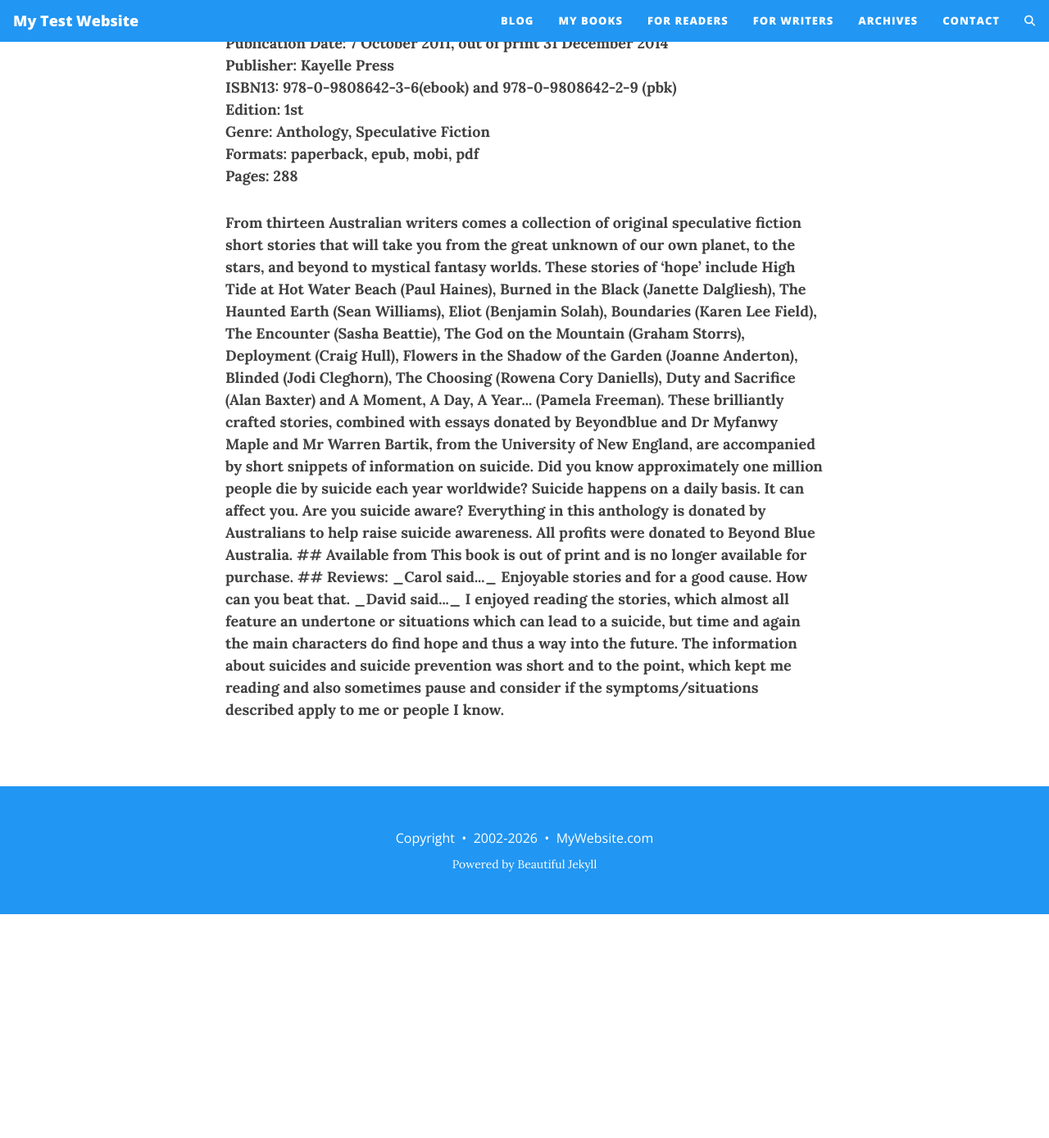
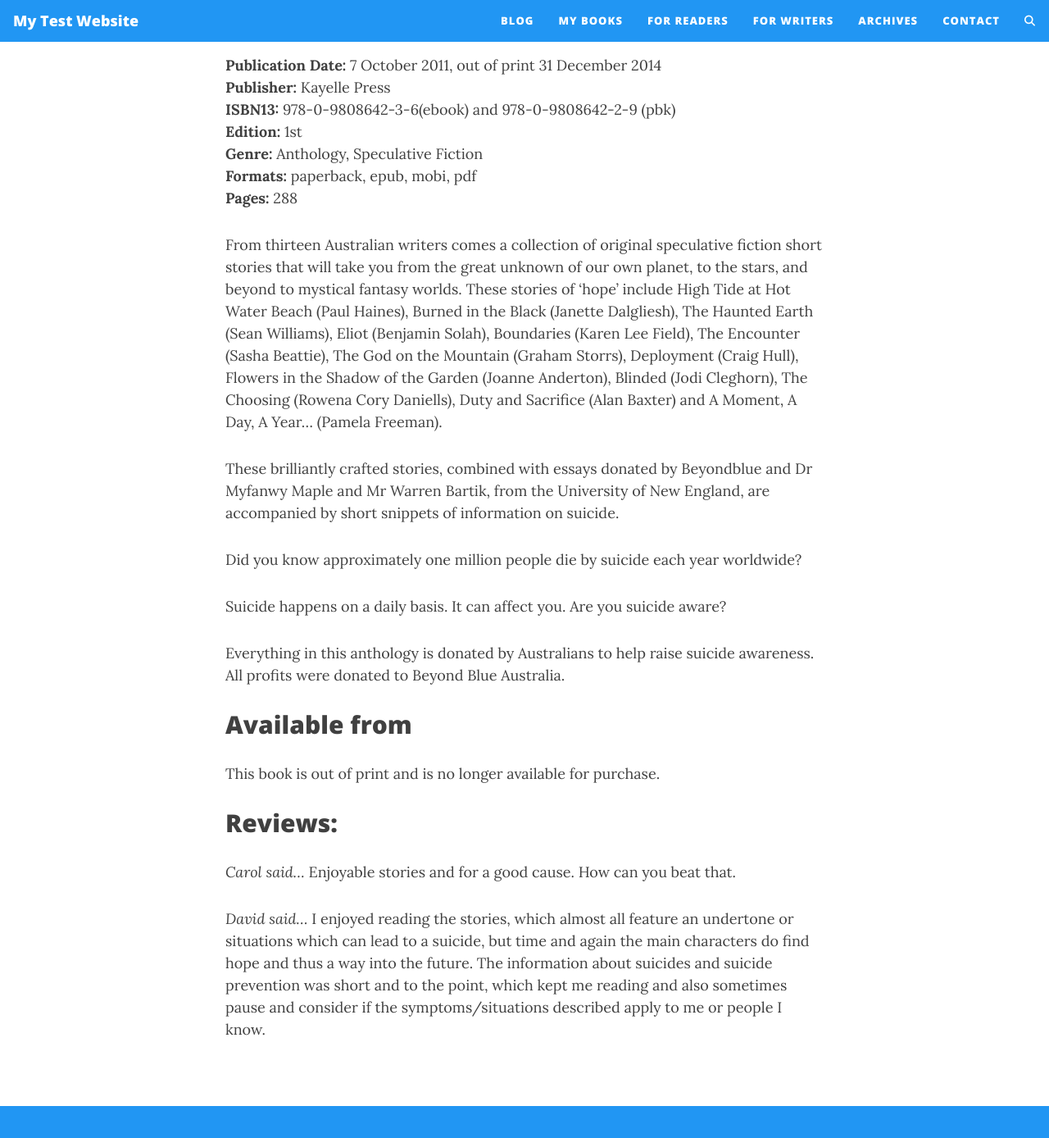
Before and after one commit to jd31122025-design/myblog, a Jekyll site: the page built from books/hope-anthology.md, in a window 1280 px wide and 1400 px high, scrolled down 609 px. Shown: the top 1388 px of the window at 82% size. Built offline with Jekyll 4.4.1, drawn with Linux system fonts in a browser that asks for light colours; comment, search, counter and statistics services are not loaded; before the commit the page ends 1724 px from its top, so only the background shows below that; some of the changed text lies outside the part shown.

Commit message:
Update hope-anthology.md

```diff
--- a/books/hope-anthology.md
+++ b/books/hope-anthology.md
@@ -5,9 +5,9 @@ subtitle: An anthology to raise suicide awareness
 ---
 <img src="{{ 'assets/img/Hope-188wide.jpg' | relative_url }}" alt="Hope" />{:style="display:block; margin-left:auto; margin-right:auto"}
 
-<p><b>Title:</b> Hope: An Anthology of Speculative Fiction to Help Raise Suicide Awareness
-<b>Author:'' Various Australian authors
-<b>Edited by:'' Sasha Beattie
+<p><b>Title:</b> Hope: An Anthology of Speculative Fiction to Help Raise Suicide Awareness<br>
+<b>Author:</b> Various Australian authors<br>
+<b>Edited by:</b> Sasha Beattie</p>
 
 <p><b>Publication Date:</b> 7 October 2011, out of print 31 December 2014<br>
 <b>Publisher:</b> Kayelle Press<br>
```
